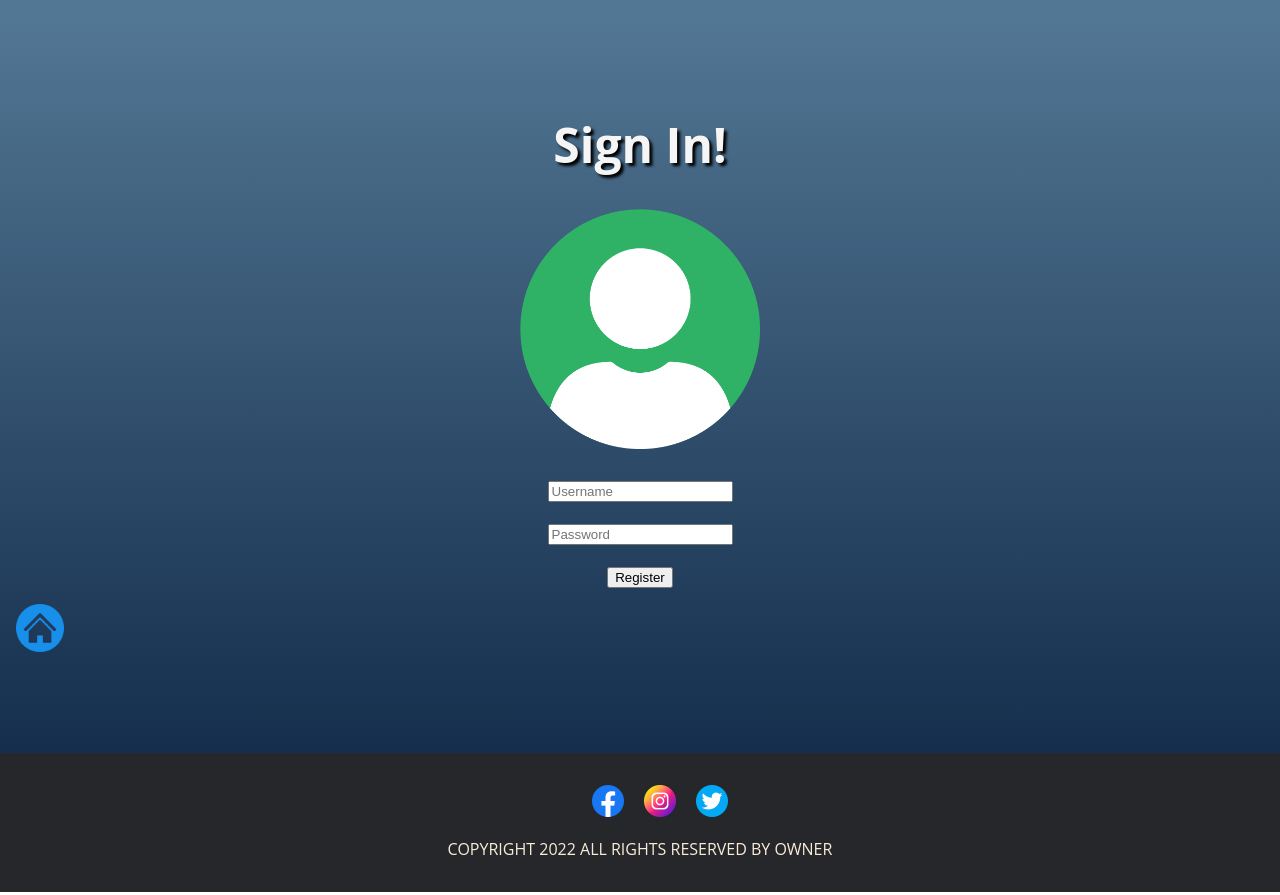
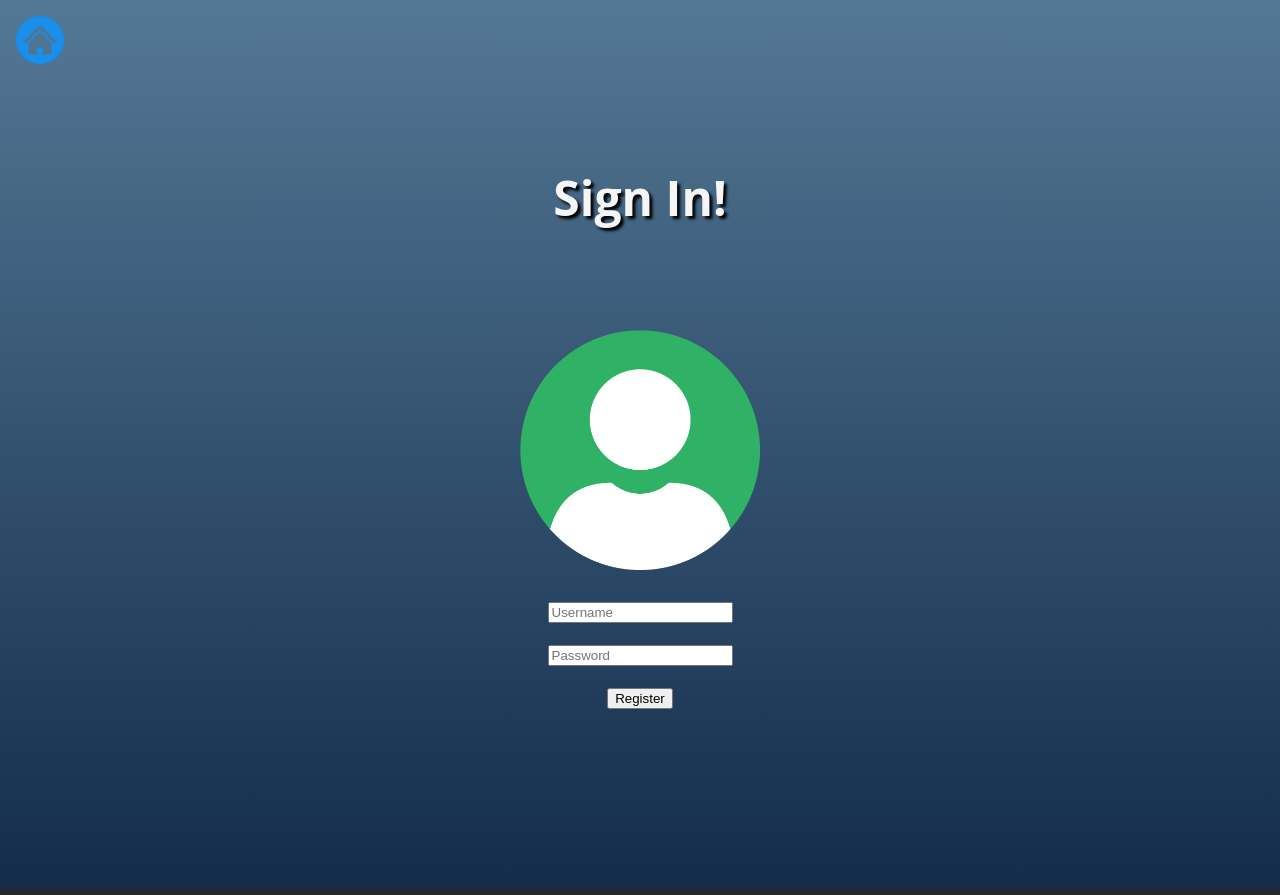
Before and after one commit to andres-sr96/coder_36430, a website: page pages/profile.html in a window 1280 px wide. Shown: the top 895 px of the page. Drawn offline with Linux system fonts and the light colour scheme.

Commit message:
Profile.html arreglamos footer

```diff
--- a/pages/profile.html
+++ b/pages/profile.html
@@ -13,23 +13,26 @@
 
 </head>
 <body>
+    <div>
         <div class="top">
+            <div class="top-button">
+                <a href="../index.html">
+                    <img src="../images/home2.png" alt="home" class="home-btn">
+                </a>
+            </div>
             <h1 class="title-profile">Sign In!</h1>
         </div>
         <div class="profile">
+
             <img src="../images/profile-picture.png" alt="Avatar" class="profile-avatar">
             <div class="profile-form">
                 <input type="text" id="username" name="username" placeholder="Username"><br>
                 <input type="password" id="pass" name="password" placeholder="Password"><br>
                 <input type="submit" value="Register">
             </div>
-        <div class="profile-button">
-            <a href="../index.html">
-                <img src="../images/home2.png" alt="home" class="home-btn">
-            </a>
+
         </div>
     </div>
-    <div class="bottom-profile">
     <footer class="footer">
         <ul class="social-media">
              <li>
@@ -50,6 +53,5 @@
         </ul>
         <p>COPYRIGHT 2022 ALL RIGHTS RESERVED BY OWNER</p>
         </footer>
-    </div>
 </body>
 </html>
--- a/sass/parciales/_home.scss
+++ b/sass/parciales/_home.scss
@@ -4,6 +4,7 @@ body{
     background-image: linear-gradient(to top, #09203f 0%, #537895 100%);
     margin: 0;
     font-family: 'Open Sans', sans-serif;
+    height: 100%;
 }
 
 /* NAVBAR */
--- a/sass/parciales/_profile.scss
+++ b/sass/parciales/_profile.scss
@@ -1,14 +1,23 @@
 /* PROFILE.HTML */
 
+.top{
+    padding-bottom: 100px;
     .title-profile{
         text-align: center;
         font-size: 3rem;
         padding-top: 5rem;
         color: whitesmoke;
+        margin: 0;
         text-shadow: 3px 3px 3px black;
+    }
+    &-buttom{
+        display: inline-block;
+        position: relative;
+    }
 }
 
 .profile{
+    padding-bottom: 100px;
     &-avatar{
         display: block;
         position: relative;
@@ -21,9 +30,6 @@
         align-items: center;
         padding-top: 2rem;
     }
-    &-button{
-        display: block;
-    }
 }
 
 .home-btn{
```
Also changed, not shown: css/compilado.css. Lines whose indentation alone changed are shown as unchanged.
